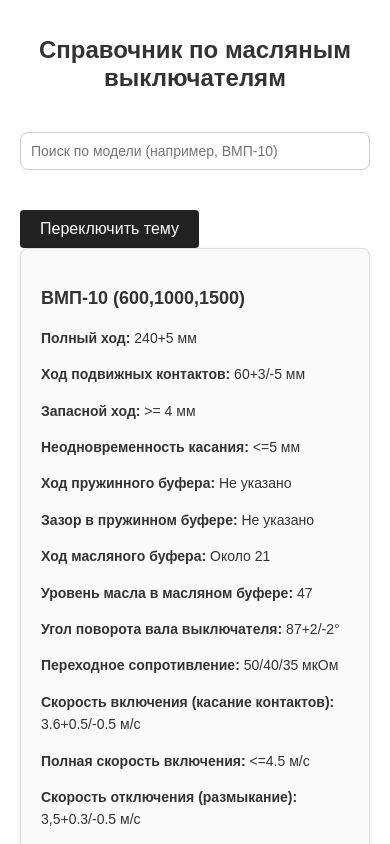
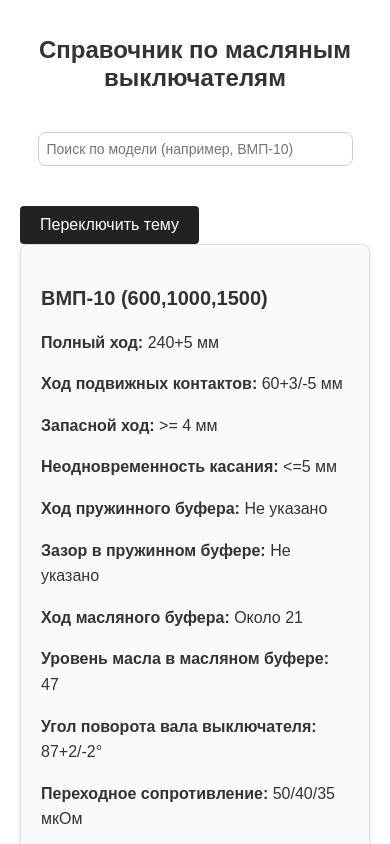
Before and after one commit to GurDoc/oil-breaker-guide, a React (Create React App) app: page / in a window 390 px wide. Shown: the top 844 px of the page. Built offline with nearby package versions, Linux system fonts and the light colour scheme.

Commit message:
Updated content

```diff
--- a/src/App.css
+++ b/src/App.css
@@ -98,23 +98,19 @@ body.dark .suggestion-item:hover {
 .clear-button:hover {
   color: #333;
 }
-/* Адаптив для телефонов */
+/* Адаптивность — чтобы хорошо смотрелось и на мобильных */
 @media (max-width: 600px) {
+  .search-container {
+    max-width: 90%;
+  }
+
   .input {
     font-size: 14px;
-    padding: 10px 36px 10px 10px;
+    padding: 8px 36px 8px 8px;
   }
 
   .clear-button {
-    right: 10px;
     font-size: 16px;
-  }
-
-  .card-title {
-    font-size: 18px;
-  }
-
-  .card-content p {
-    font-size: 14px;
+    right: 8px;
   }
 }
```
